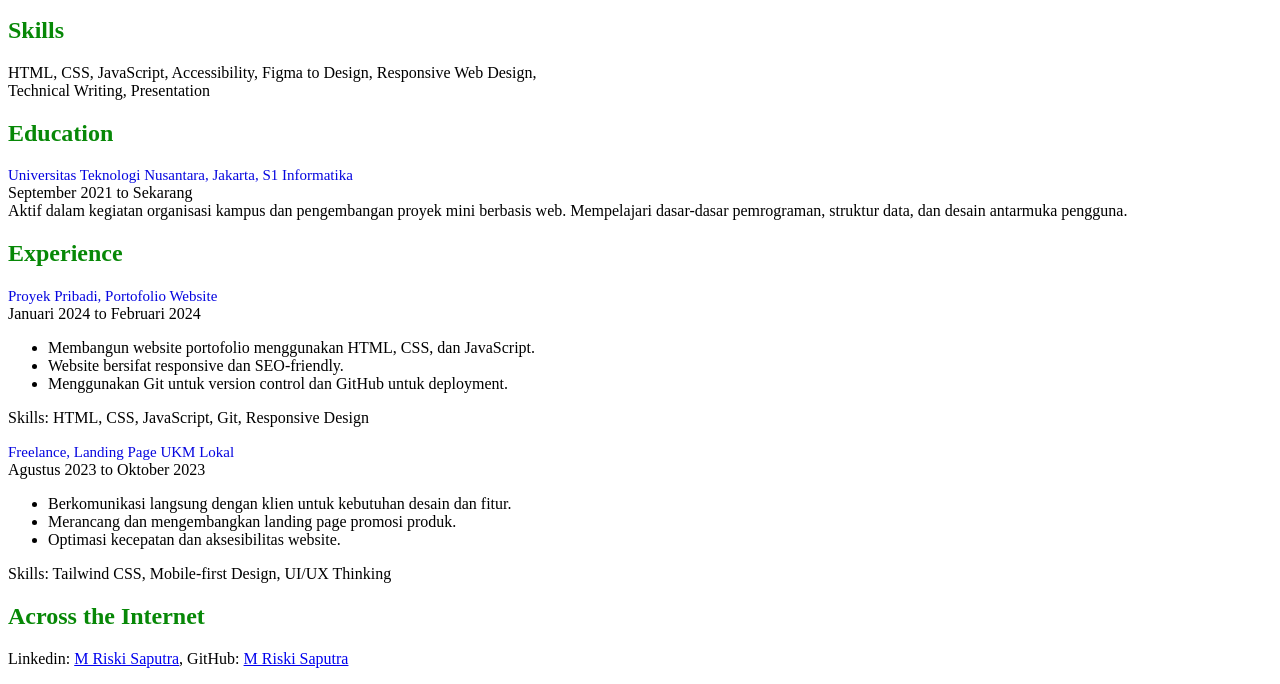
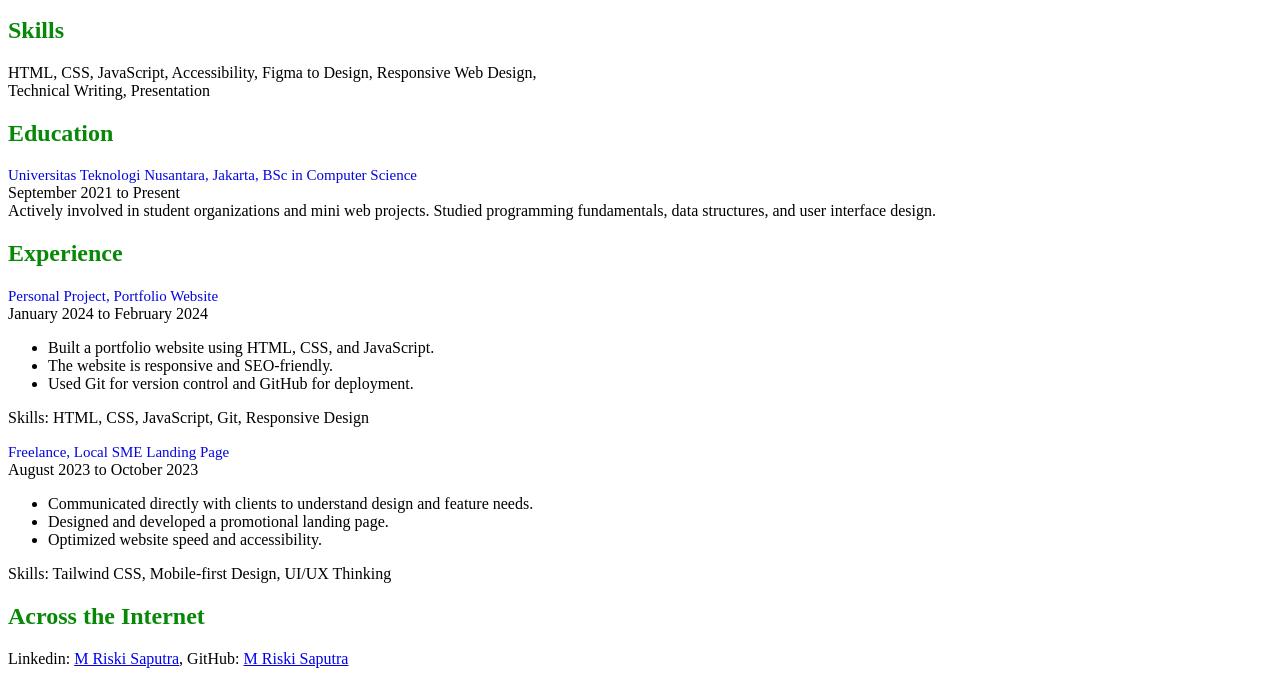
Before and after one commit to RskiSptra/CV-Single-Page, a plain HTML site: page index.html in a window 1280 px wide. Shown: the part 224-908 px from the top of the page. Drawn offline with Linux system fonts and the light colour scheme.

Commit message:
Add Favicon, comments and English translation, and fonts

```diff
--- a/index.html
+++ b/index.html
@@ -2,7 +2,9 @@
 <html lang="en">
   <head>
     <meta charset="UTF-8" />
+    <!-- Ensures proper rendering and touch zooming on mobile devices -->
     <meta name="viewport" content="width=device-width, initial-scale=1.0" />
+
     <!-- SEO Meta Tags -->
     <meta
       name="description"
@@ -11,26 +13,36 @@
     <meta name="keywords" content="Single-Page CV, Web Developer" />
     <meta name="author" content="M Riski Saputra" />
 
-    <!-- Open Graph Tags -->
+    <!-- Open Graph Meta Tags for social media sharing -->
     <meta
       property="og:title"
       content="CV M Riski Saputra - Frontend Developer"
     />
     <meta
       property="og:description"
-      content="Kenali M Riski Saputra, developer muda berpengalaman dengan HTML, CSS, dan JavaScript."
+      content="Get to know M Riski Saputra, a young developer experienced with HTML, CSS, and JavaScript."
     />
 
+    <!-- Favicon that appears in the browser tab -->
+    <link rel="icon" href="resume.png" />
+
     <title>Single-Page CV</title>
+
+    <!-- Internal CSS styles -->
     <style>
+      /* Horizontal line style */
       hr {
         width: 80%;
         margin: 20px auto;
         border: 1px solid #444;
       }
+
+      /* Subheading style */
       h2 {
         color: hsl(120, 90%, 28%);
       }
+
+      /* Special text style */
       .special {
         color: rgb(5, 5, 223);
         font-size: 15px;
@@ -39,11 +51,13 @@
   </head>
 
   <body>
+    <!-- Header section with name, title, and contact information -->
     <header>
       <hr />
       <h1>M Riski Saputra</h1>
       <h2>Junior Frontend Developer</h2>
 
+      <!-- Contact information -->
       <address>
         123 Your Street <br />
         Your City, ST 12345 <br />
@@ -52,7 +66,9 @@
       </address>
     </header>
 
+    <!-- Main content area: Skills, Education, Experience -->
     <main>
+      <!-- Skills section -->
       <article id="skills">
         <h2>Skills</h2>
         <p>
@@ -61,57 +77,61 @@
           Technical Writing, Presentation
         </p>
       </article>
+
+      <!-- Education section -->
       <article id="education">
         <h2>Education</h2>
         <p>
           <span class="special"
-            >Universitas Teknologi Nusantara, Jakarta, S1 Informatika</span
+            >Universitas Teknologi Nusantara, Jakarta, BSc in Computer
+            Science</span
           ><br />
-          September 2021 to Sekarang <br />
-          Aktif dalam kegiatan organisasi kampus dan pengembangan proyek mini
-          berbasis web. Mempelajari dasar-dasar pemrograman, struktur data, dan
-          desain antarmuka pengguna.
+          September 2021 to Present <br />
+          Actively involved in student organizations and mini web projects.
+          Studied programming fundamentals, data structures, and user interface
+          design.
         </p>
       </article>
+
+      <!-- Work and project experience section -->
       <article id="experience">
         <h2>Experience</h2>
+
+        <!-- Portfolio website project -->
         <section>
           <p>
-            <span class="special">Proyek Pribadi, Portofolio Website</span>
-            <br />
-            Januari 2024 to Februari 2024
+            <span class="special">Personal Project, Portfolio Website</span
+            ><br />
+            January 2024 to February 2024
+          </p>
+          <ul>
+            <li>Built a portfolio website using HTML, CSS, and JavaScript.</li>
+            <li>The website is responsive and SEO-friendly.</li>
+            <li>Used Git for version control and GitHub for deployment.</li>
+          </ul>
+          <p>Skills: HTML, CSS, JavaScript, Git, Responsive Design</p>
+        </section>
+
+        <!-- Freelance project for a local business -->
+        <section>
+          <p>
+            <span class="special">Freelance, Local SME Landing Page</span><br />
+            August 2023 to October 2023
           </p>
           <ul>
             <li>
-              Membangun website portofolio menggunakan HTML, CSS, dan
-              JavaScript.
+              Communicated directly with clients to understand design and
+              feature needs.
             </li>
-            <li>Website bersifat responsive dan SEO-friendly.</li>
-            <li>
-              Menggunakan Git untuk version control dan GitHub untuk deployment.
-            </li>
-          </ul>
-          <p>Skills: HTML, CSS, JavaScript, Git, Responsive Design</p>
-        </section>
-        <section>
-          <p>
-            <span class="special">Freelance, Landing Page UKM Lokal</span>
-            <br />
-            Agustus 2023 to Oktober 2023
-          </p>
-          <ul>
-            <li>
-              Berkomunikasi langsung dengan klien untuk kebutuhan desain dan
-              fitur.
-            </li>
-            <li>Merancang dan mengembangkan landing page promosi produk.</li>
-            <li>Optimasi kecepatan dan aksesibilitas website.</li>
+            <li>Designed and developed a promotional landing page.</li>
+            <li>Optimized website speed and accessibility.</li>
           </ul>
           <p>Skills: Tailwind CSS, Mobile-first Design, UI/UX Thinking</p>
         </section>
       </article>
     </main>
 
+    <!-- Footer with social media links -->
     <footer>
       <h2>Across the Internet</h2>
       <p>
```
Also changed, not shown: resume.png (added).
